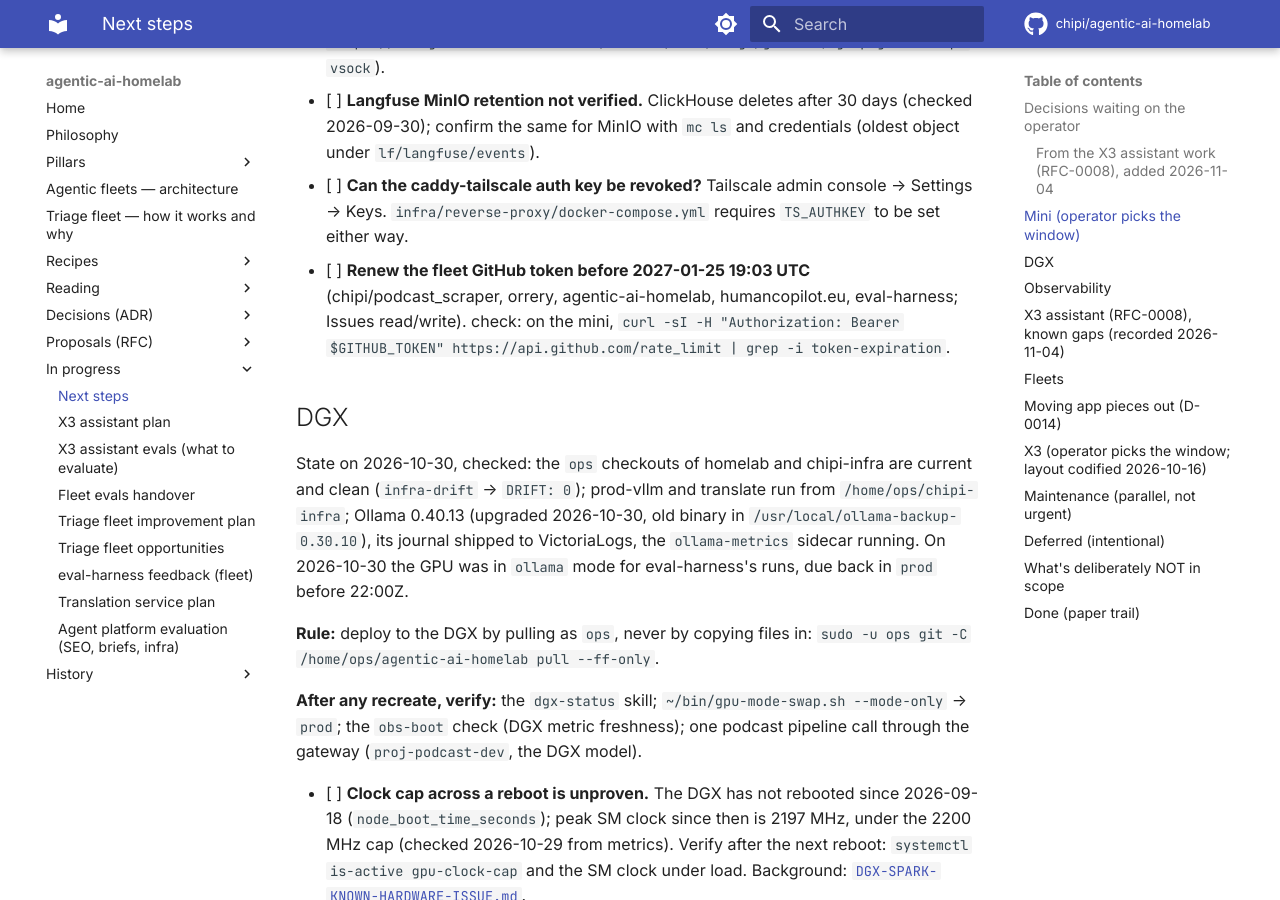
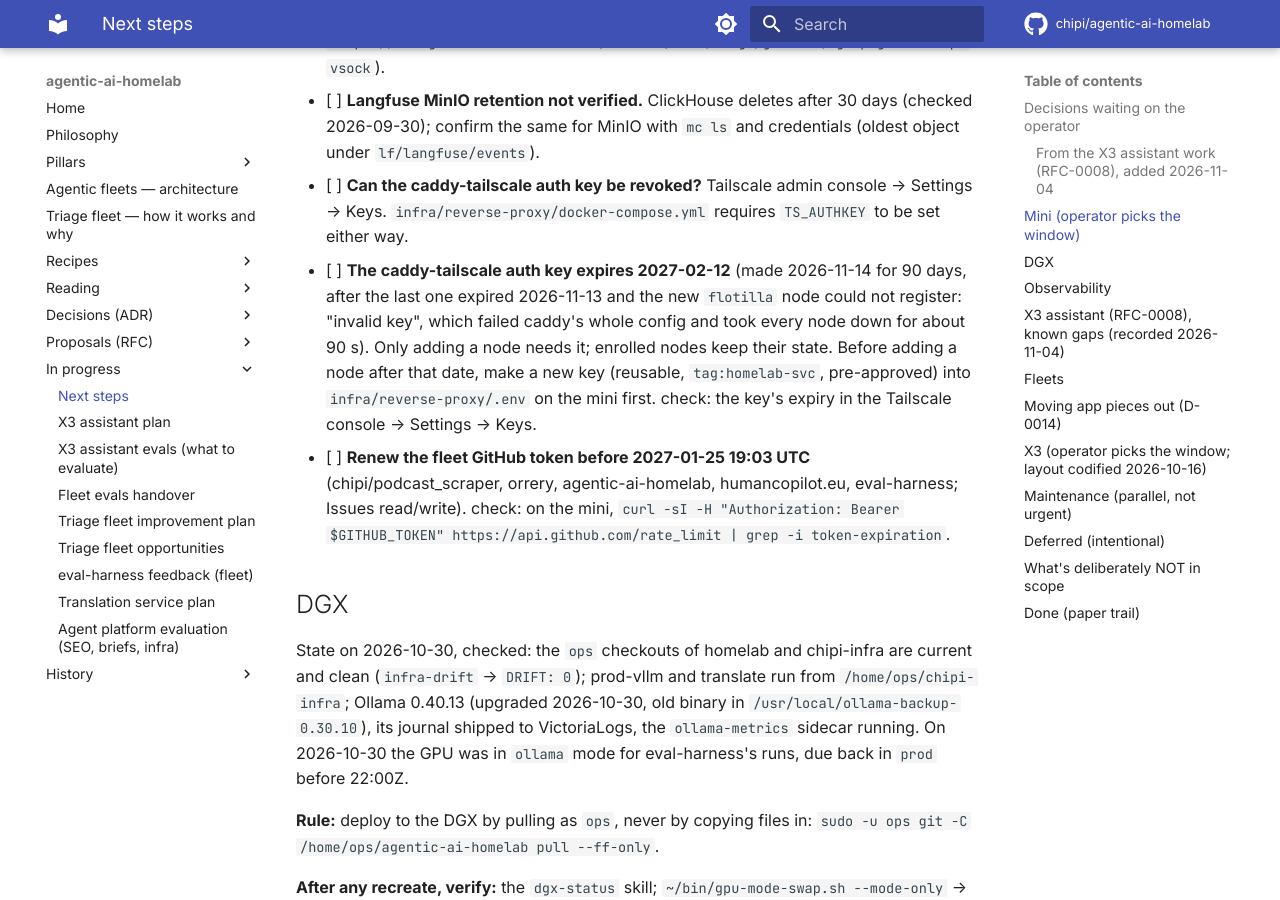
Before and after one commit to chipi/agentic-ai-homelab, an MkDocs documentation site: the page built from docs/wip/NEXT_STEPS.md, in a window 1280 px wide and 900 px high, scrolled down 2170 px. Built offline with MkDocs 1.6.1 and Material for MkDocs 9.7.7, drawn with Linux system fonts in a browser that asks for light colours; comment, search, counter and statistics services are not loaded.

Commit message:
next steps: the caddy-tailscale auth key expires 2027-02-12
The last one expired 2026-11-13; the new flotilla node could not register
(invalid key), which failed caddy's whole config for about 90 s. A new key
was made 2026-11-14 for 90 days. Only adding a node needs it.

Co-Authored-By: Claude Opus 5.5 <noreply@anthropic.com>
Claude-Session: https://claude.ai/code/session_014cvkLDhZiuT6G7yUUfGC4i

```diff
--- a/docs/wip/NEXT_STEPS.md
+++ b/docs/wip/NEXT_STEPS.md
@@ -76,6 +76,12 @@ state was last verified against the live system.
       `lf/langfuse/events`).
 - [ ] **Can the caddy-tailscale auth key be revoked?** Tailscale admin console → Settings →
       Keys. `infra/reverse-proxy/docker-compose.yml` requires `TS_AUTHKEY` to be set either way.
+- [ ] **The caddy-tailscale auth key expires 2027-02-12** (made 2026-11-14 for 90 days, after the
+      last one expired 2026-11-13 and the new `flotilla` node could not register: "invalid key",
+      which failed caddy's whole config and took every node down for about 90 s). Only adding a
+      node needs it; enrolled nodes keep their state. Before adding a node after that date, make a
+      new key (reusable, `tag:homelab-svc`, pre-approved) into `infra/reverse-proxy/.env` on the
+      mini first. check: the key's expiry in the Tailscale console → Settings → Keys.
 - [ ] **Renew the fleet GitHub token before 2027-01-25 19:03 UTC** (chipi/podcast_scraper,
       orrery, agentic-ai-homelab, humancopilot.eu, eval-harness; Issues read/write). check: on
       the mini, `curl -sI -H "Authorization: Bearer $GITHUB_TOKEN"
```
